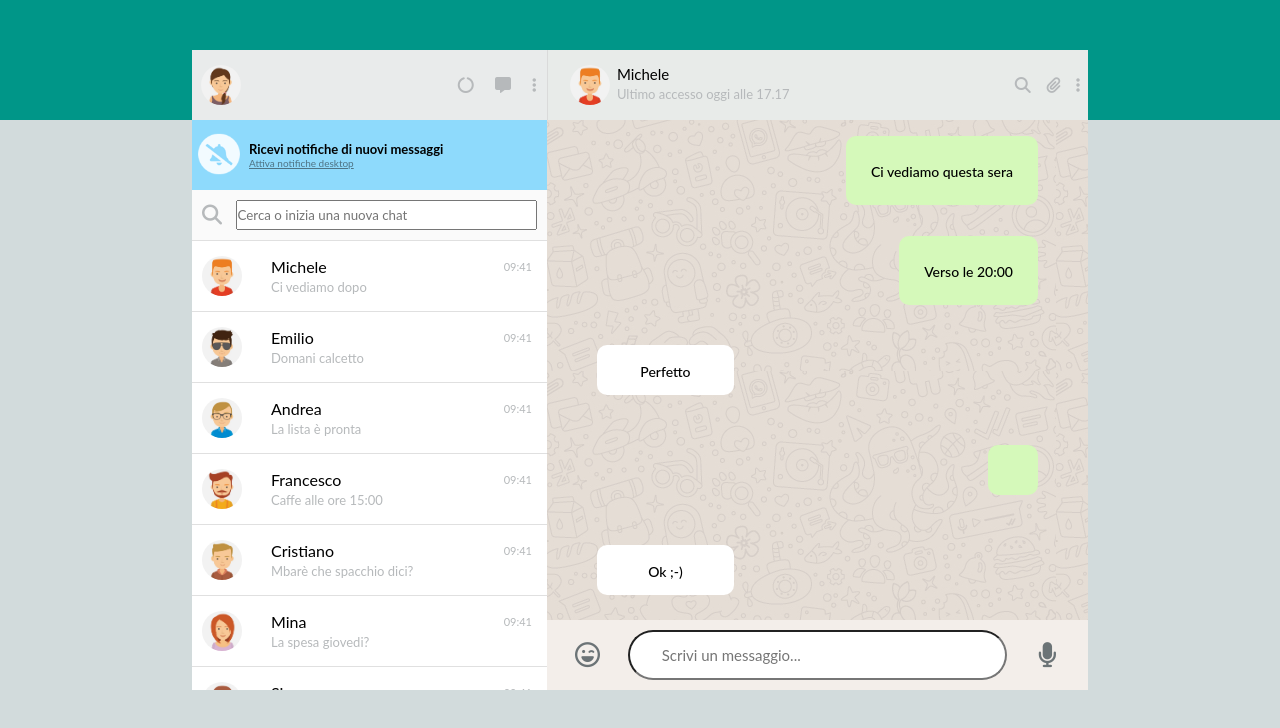
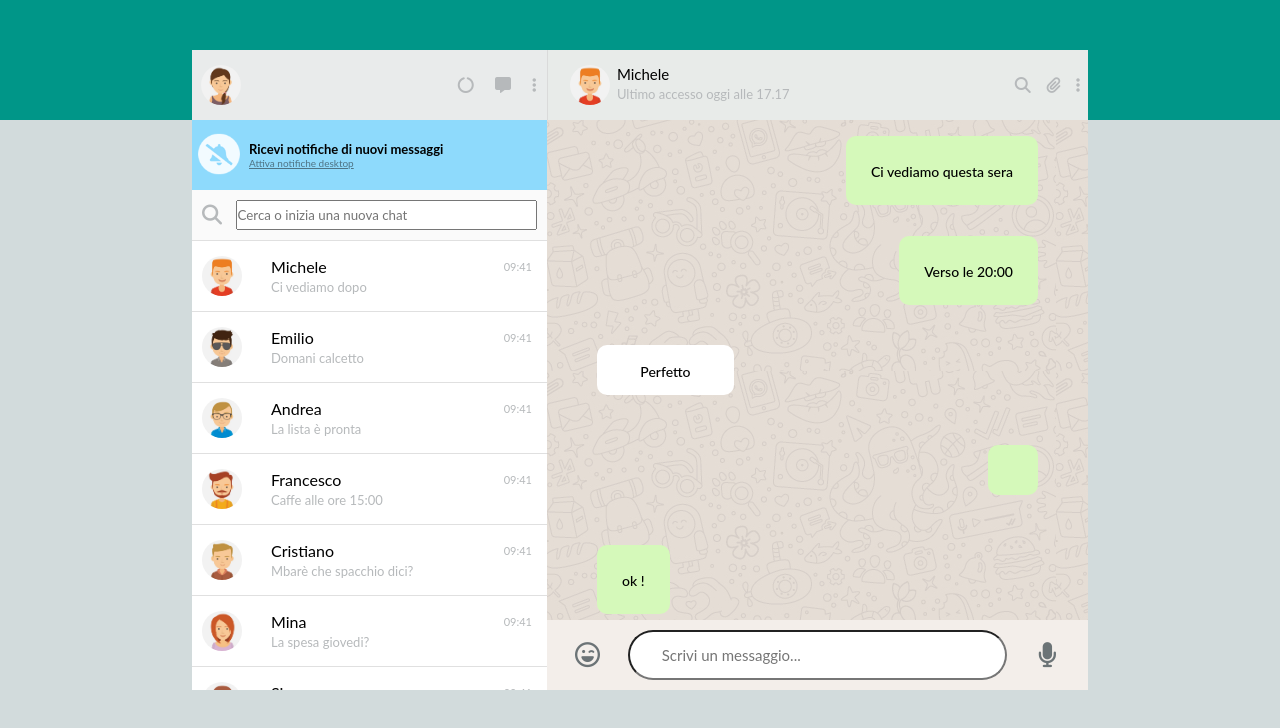
Before and after one commit to umberdelpi1/js-html-css-boolzap, a plain HTML site: page index.html in a window 1280 px wide. Both pictures are taken after a click on the element 1047 px from the left and 655 px from the top of the page. Drawn offline with nearby package versions, Linux system fonts and the light colour scheme.

Commit message:
Templating tramite Hamdlebars msg ricevuto

```diff
--- a/index.html
+++ b/index.html
@@ -752,7 +752,7 @@
     </div>
     <!-- INIZIO HANDLEBARS -->
     <script id="msg-template" type="text/x-handlebars-template">
-      <div class="line_verde">
+      <div class={{line}}>
         <div class="chat_verde freccia">
           <div class="span1">
             <span>{{msg}}</span>
--- a/main.js
+++ b/main.js
@@ -38,7 +38,7 @@ $( document ).ready(function() {
       var source = $('#msg-template').html();
       var template = Handlebars.compile(source);
 
-      var context = { "msg": msg };
+      var context = { "msg": msg, "line": "line_verde" };
       var html = template(context);
 
 
@@ -48,11 +48,15 @@ $( document ).ready(function() {
 
       setTimeout(
         function(){
-          div.find('.chat').append('<div class="line_bianca"><div class="chat_bianca freccia"><div class="span1"><span><span>Ok ;-)</span><span><i class="fa fa-chevron-down arrow"></i></span></span></div><div class="box"><span class="dlt">Cancella messaggio</span></div></div></div>')
+          var msg = "ok !";
+          var context = { "msg": msg, "line": "line_bianca" };
+          var html = template(context);
+
+          div.find('.chat').append(html);
         },1000)
     }
   )
-
+// ******************************************HANDLEBARS FINE
   iniziaChat.keyup(
     function(){
 
```
